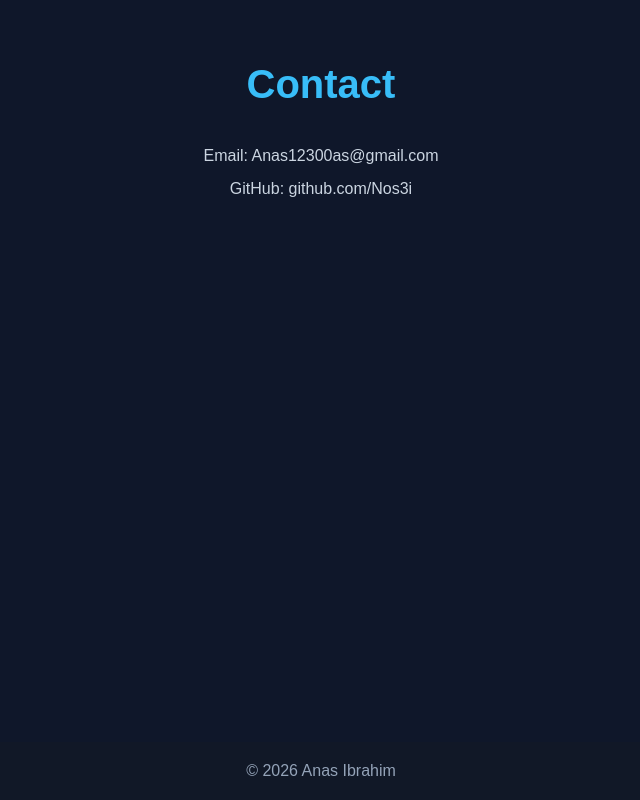
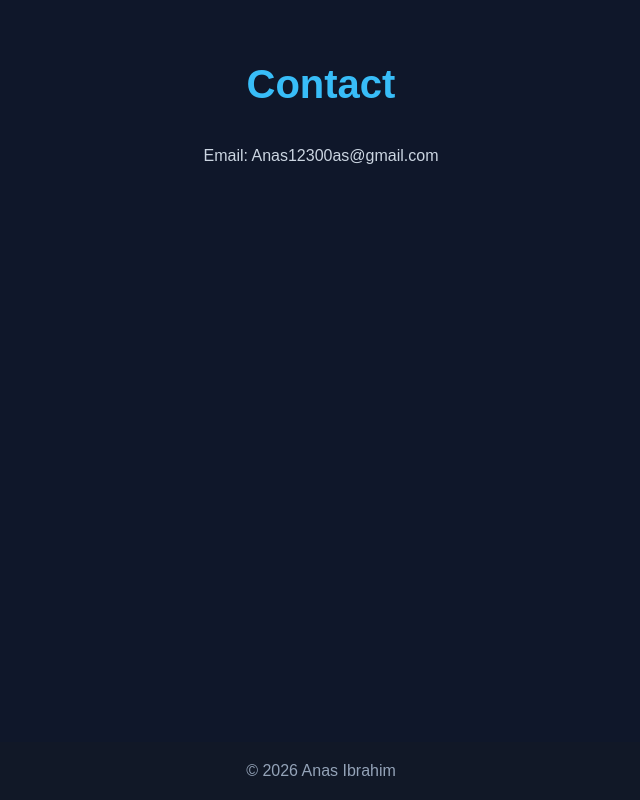
Before and after one commit to Nos3i/CPIT455-portfolio, a plain HTML site: page index.html in a window 1280 px wide. Shown: the part 5279-6079 px from the top of the page, without its empty margins (319-959 px from the left). Drawn offline with Linux system fonts and the light colour scheme.

Commit message:
Update index.html

```diff
--- a/index.html
+++ b/index.html
@@ -334,7 +334,6 @@
   <section id="contact" class="contact">
     <h2 class="title">Contact</h2>
     <p>Email: Anas12300as@gmail.com</p>
-    <p>GitHub: github.com/Nos3i</p>
   </section>
 
   <footer>
```
